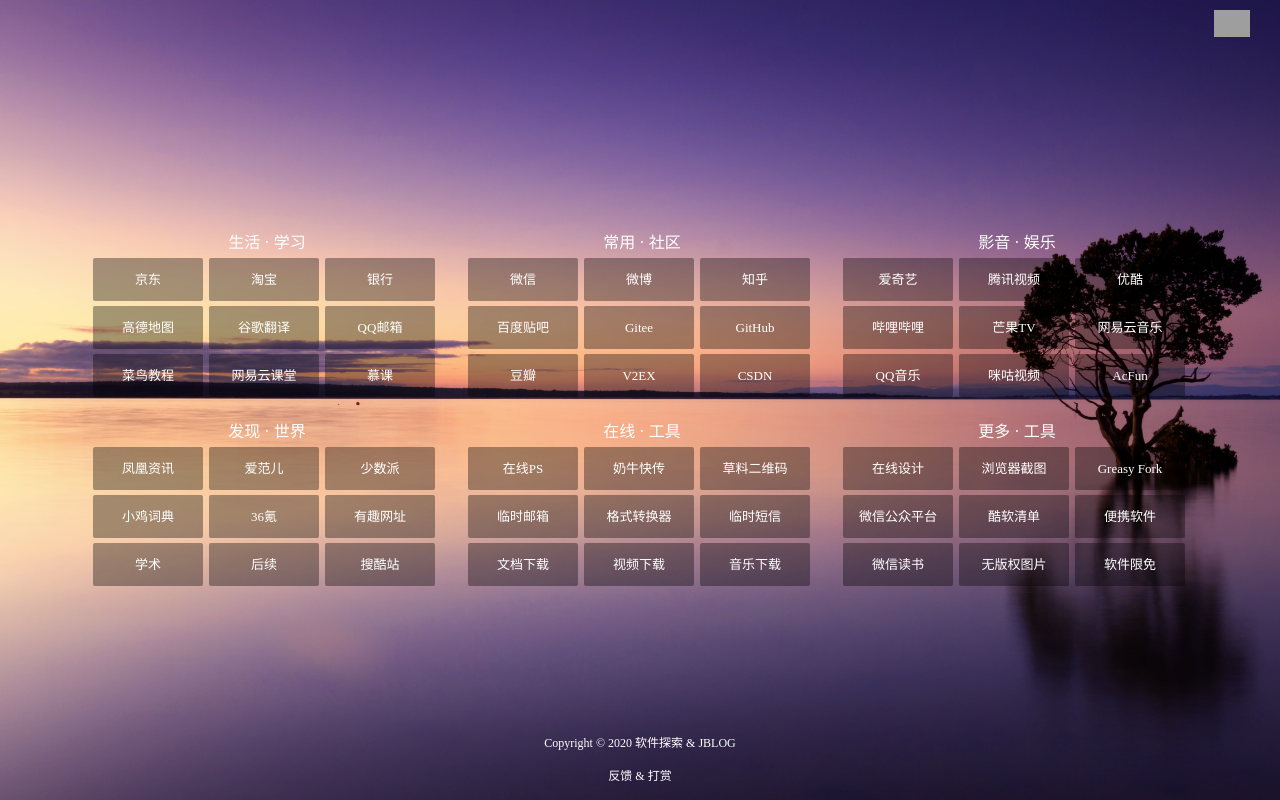
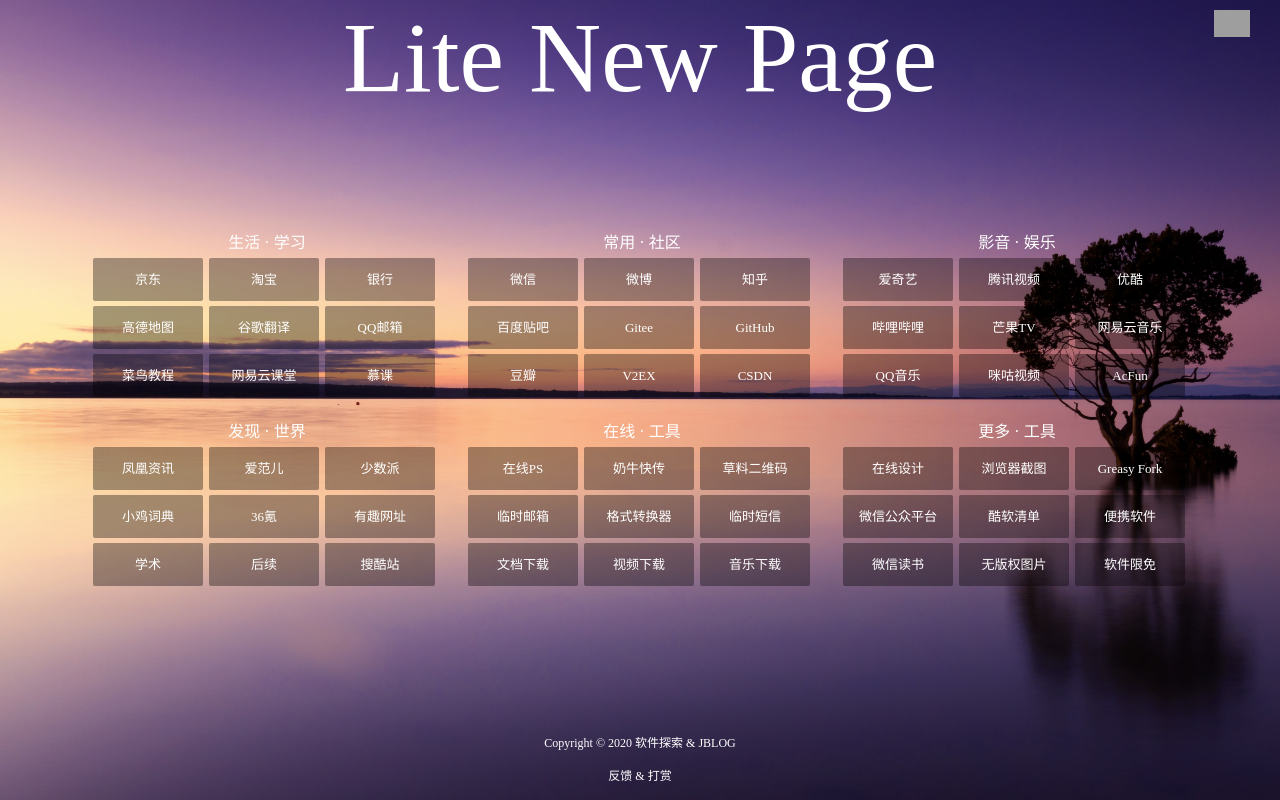
Before and after one commit to its-cn-top/its-cn-top.github.io, a plain HTML site: page bbx.html in a window 1280 px wide. Drawn offline with Linux system fonts and the light colour scheme; grey boxes are pictures that could not be loaded.

Commit message:
update bbx.html.

```diff
--- a/bbx.html
+++ b/bbx.html
@@ -136,7 +136,7 @@
 
 
 	<!-- 内容start -->
-	<center><h3><a href="index.html" style='color:#fff'><span id="nowDateTimeSpan"></span></a></h3><center>
+	<center><h1><a href="index.html" style='color:#fff'><span id="nowDateTimeSpan">Lite New Page</span></a></h1><center>
 	<div class="body">
 		<div class="content">
 			<div class="jianjie">
```
